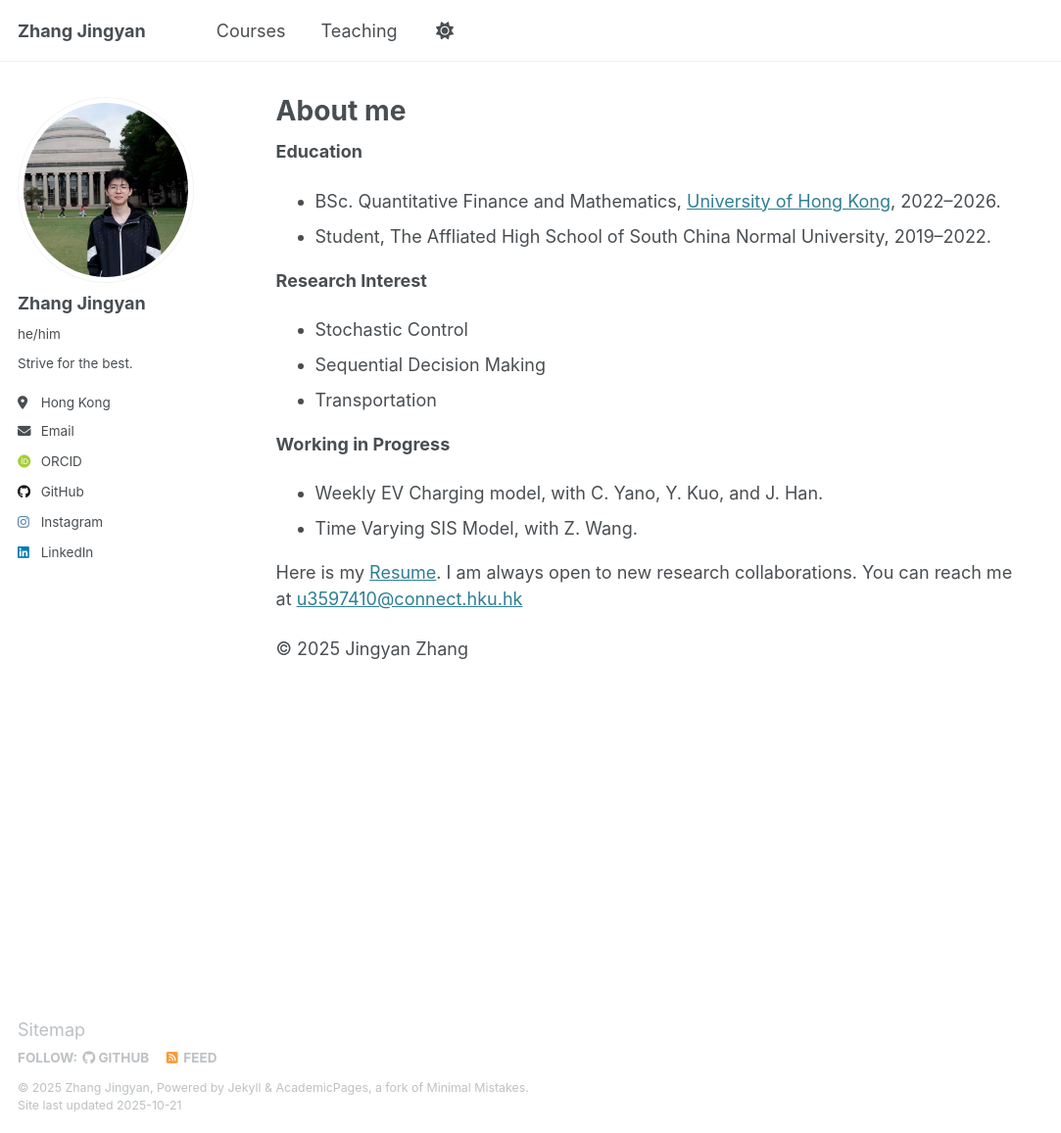
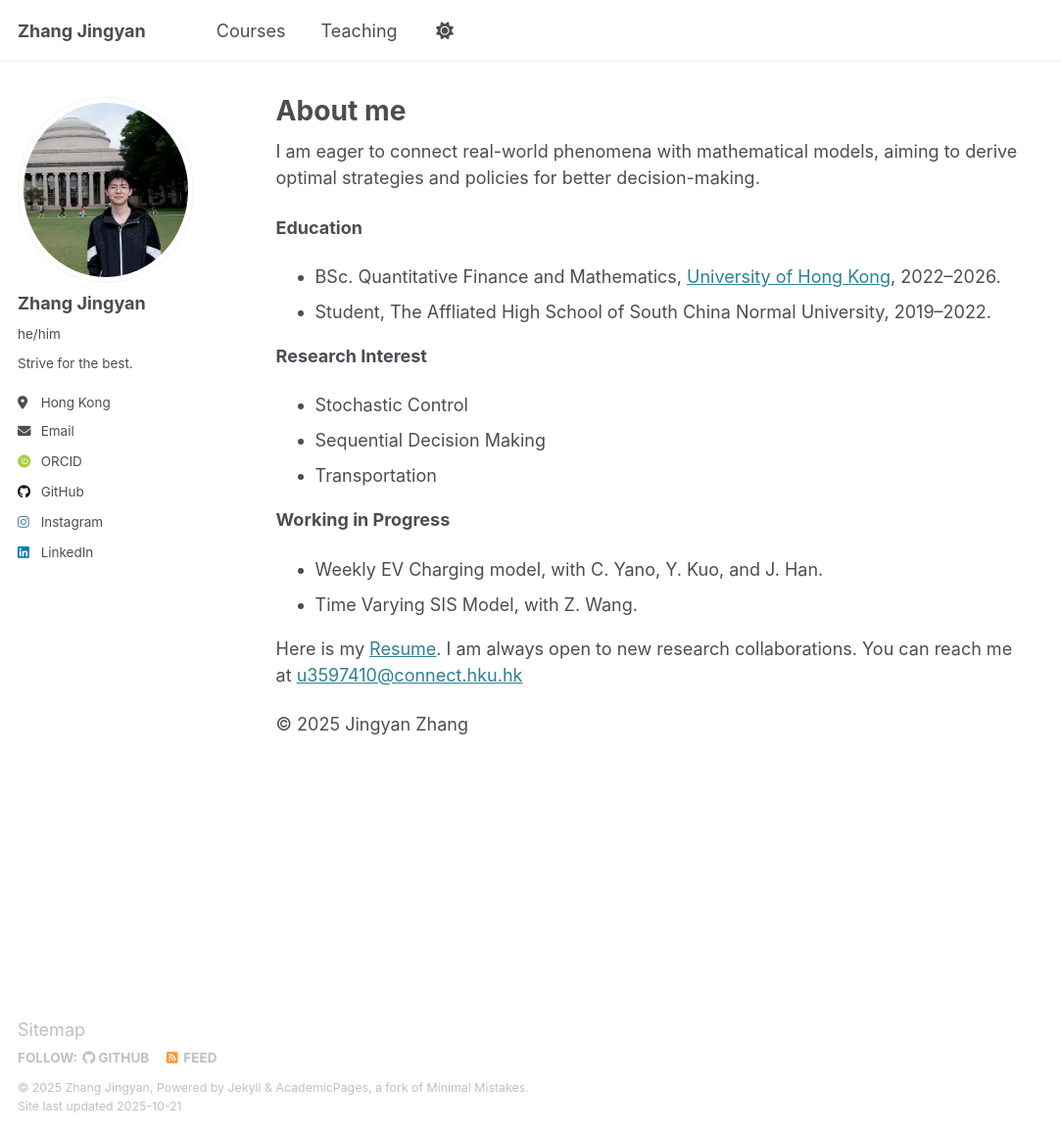
Before and after one commit to zjy-Felix/Felix, a Jekyll site: the page built from _pages/about.md, in a window 1280 px wide and 1157 px high. Shown: the whole window at 98% size, without its empty margins (0-1083 px from the left). Built offline with Jekyll 4.4.1, drawn with Linux system fonts in a browser that asks for light colours; some web fonts are replaced.

Commit message:
Update about.md

```diff
--- a/_pages/about.md
+++ b/_pages/about.md
@@ -6,6 +6,8 @@ redirect_from:
   - /about/
   - /about.html
 ---
+I am eager to connect real-world phenomena with mathematical models, aiming to derive optimal strategies and policies for better decision-making.
+
 
 **Education**
 - BSc. Quantitative Finance and Mathematics, [University of Hong Kong](https://www.hku.hk/), 2022--2026.
```
